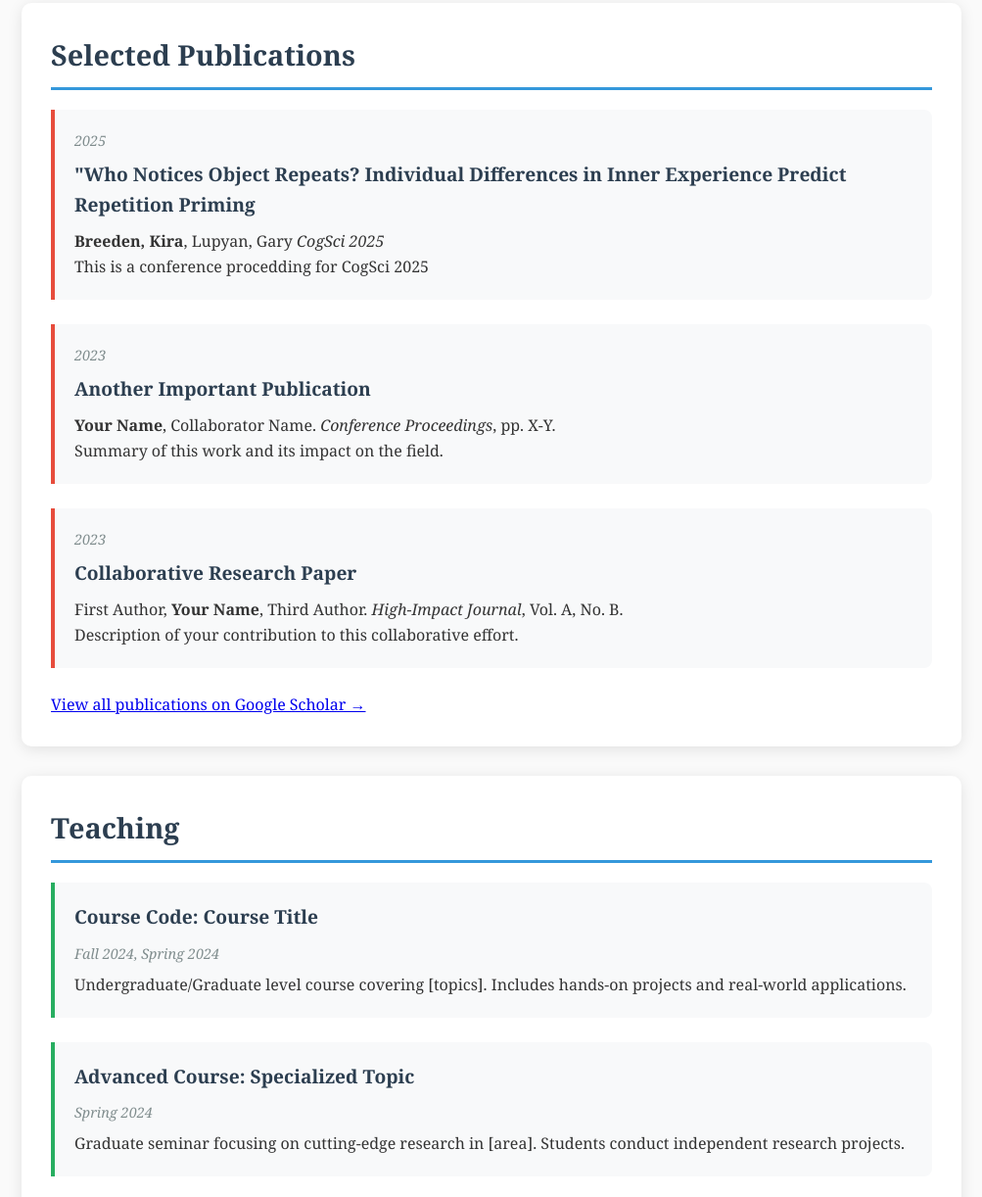
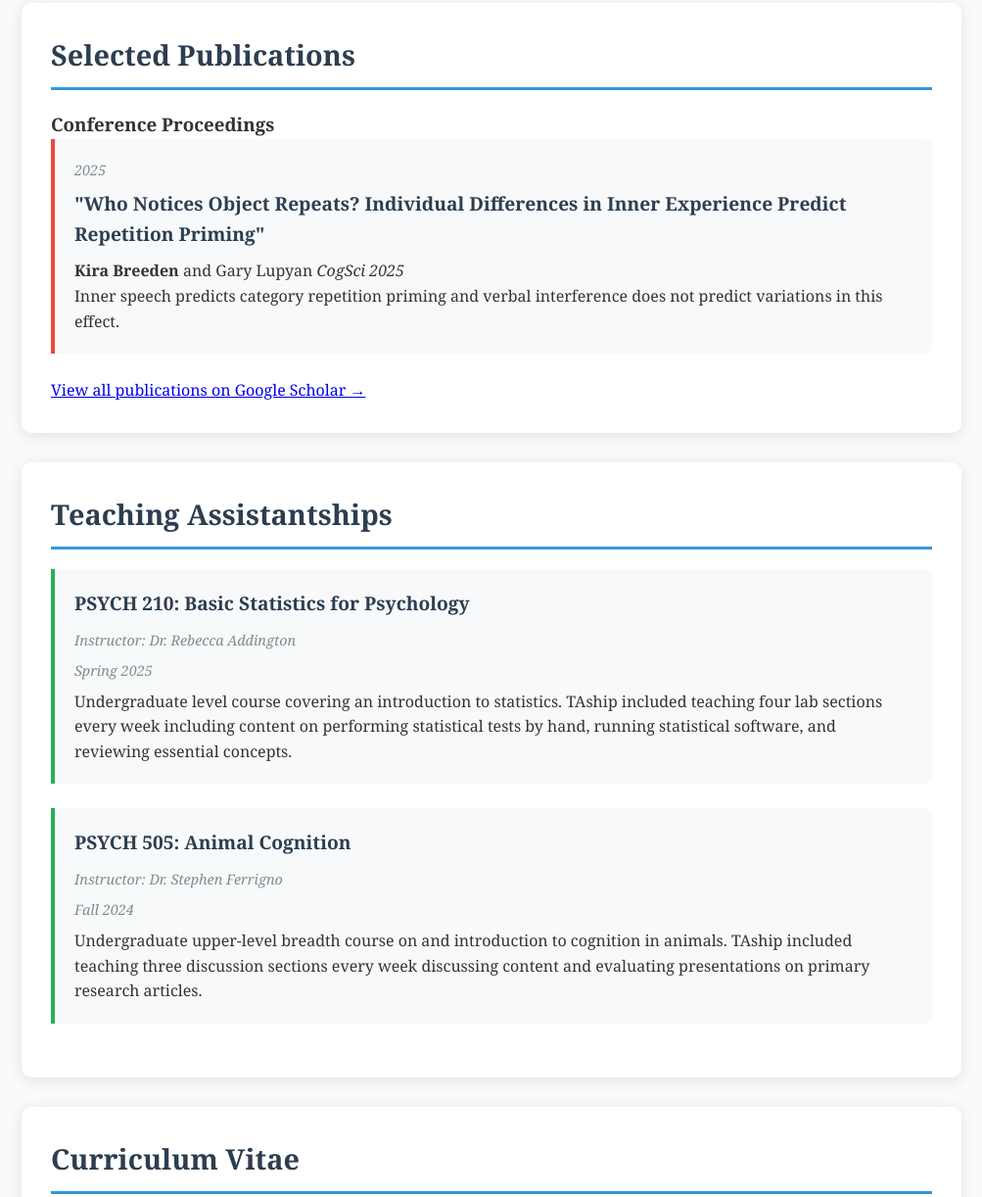
Before and after one commit to kira-breeden/kira-breeden.github.io, a plain HTML site: page index.html in a window 1280 px wide. Shown: the part 1449-2671 px from the top of the page at 98% size, without its empty margins (138-1141 px from the left). Drawn offline with Linux system fonts and the light colour scheme.

Commit message:
Final Adjustments 01_02_2025

```diff
--- a/index.html
+++ b/index.html
@@ -161,6 +161,13 @@
             margin-bottom: 8px;
         }
 
+        .instructor {
+            color: #7f8c8d;
+            font-style: italic;
+            font-size: 0.9em;
+            margin-bottom: 8px;
+        }
+
         .tags {
             margin-top: 10px;
         }
@@ -302,14 +309,16 @@
             <section id="publications" class="section">
                 <h2>Selected Publications</h2>
 
+                <h3>Conference Proceedings</h3>
+
                 <div class="publication-item"> <!-- TO DO -->
                     <div class="date">2025</div>
-                    <h3>"Who Notices Object Repeats? Individual Differences in Inner Experience Predict Repetition Priming</h3>
-                    <p><strong>Breeden, Kira</strong>, Lupyan, Gary <em>CogSci 2025</em>
-                    <p>This is a conference procedding for CogSci 2025</p>
+                    <h3>"Who Notices Object Repeats? Individual Differences in Inner Experience Predict Repetition Priming"</h3>
+                    <p><strong>Kira Breeden </strong> and Gary Lupyan <em>CogSci 2025</em>
+                    <p>Inner speech predicts category repetition priming and verbal interference does not predict variations in this effect. </p>
                 </div>
 
-                <div class="publication-item">
+                <!-- <div class="publication-item">
                     <div class="date">2023</div>
                     <h3>Another Important Publication</h3>
                     <p><strong>Your Name</strong>, Collaborator Name. <em>Conference Proceedings</em>, pp. X-Y.</p>
@@ -321,41 +330,43 @@
                     <h3>Collaborative Research Paper</h3>
                     <p>First Author, <strong>Your Name</strong>, Third Author. <em>High-Impact Journal</em>, Vol. A, No. B.</p>
                     <p>Description of your contribution to this collaborative effort.</p>
-                </div>
+                </div> -->
 
                 <p style="margin-top: 20px;"><a href="https://scholar.google.com/citations?user=YOUR_ID" target="_blank">View all publications on Google Scholar →</a></p>
             </section>
 
             <section id="teaching" class="section">
-                <h2>Teaching</h2> <!-- TO DO -->
+                <h2>Teaching Assistantships</h2> <!-- TO DO -->
 
                 <div class="course-item">
-                    <h3>Course Code: Course Title</h3>
-                    <div class="date">Fall 2024, Spring 2024</div>
-                    <p>Undergraduate/Graduate level course covering [topics]. Includes hands-on projects and real-world applications.</p>
+                    <h3>PSYCH 210: Basic Statistics for Psychology</h3>
+                    <div class="instructor">Instructor: Dr. Rebecca Addington</div>
+                    <div class="date">Spring 2025</div>
+                    <p>Undergraduate level course covering an introduction to statistics. TAship included teaching four lab sections every week including content on performing statistical tests by hand, running statistical software, and reviewing essential concepts. </p>
                 </div>
 
                 <div class="course-item">
-                    <h3>Advanced Course: Specialized Topic</h3>
-                    <div class="date">Spring 2024</div>
-                    <p>Graduate seminar focusing on cutting-edge research in [area]. Students conduct independent research projects.</p>
+                    <h3>PSYCH 505: Animal Cognition</h3>
+                    <div class="instructor">Instructor: Dr. Stephen Ferrigno</div>
+                    <div class="date">Fall 2024</div>
+                    <p>Undergraduate upper-level breadth course on and introduction to cognition in animals. TAship included teaching three discussion sections every week discussing content and evaluating presentations on primary research articles. </p>
                 </div>
 
-                <div class="course-item">
+                <!-- <div class="course-item">
                     <h3>Introductory Course: Fundamentals</h3>
                     <div class="date">Fall 2023, Fall 2024</div>
                     <p>Foundation course for [field] majors. Emphasizes both theoretical understanding and practical skills.</p>
-                </div>
+                </div> -->
             </section>
 
             <section id="cv" class="section">
                 <h2>Curriculum Vitae</h2>
 
                 <div class="cv-download">
-                    <a href="cv.pdf" target="_blank">Download Full CV (PDF)</a>
+                    <a href="KB_CV_01_02_25.pdf" target="_blank">Download Full CV (PDF)</a>
                 </div>
 
-                <h3>Education</h3>
+                <!-- <h3>Education</h3>
                 <ul style="margin: 15px 0 25px 20px;">
                     <li><strong>Ph.D. in [Field]</strong>, [University], [Year]</li>
                     <li><strong>M.S. in [Field]</strong>, [University], [Year]</li>
@@ -373,7 +384,7 @@
                     <li>Award Name, [Year]</li>
                     <li>Fellowship Name, [Year]</li>
                     <li>Recognition Name, [Year]</li>
-                </ul>
+                </ul> -->
             </section>
         </main>
 
```
Also changed, not shown: 2 other files.
